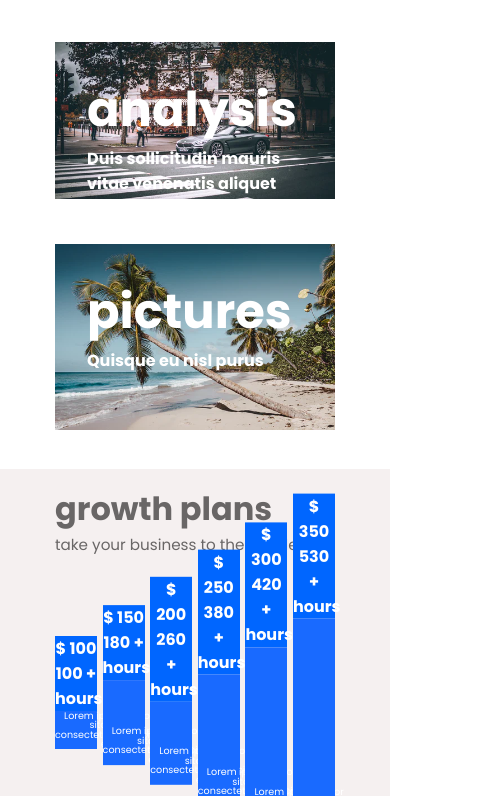
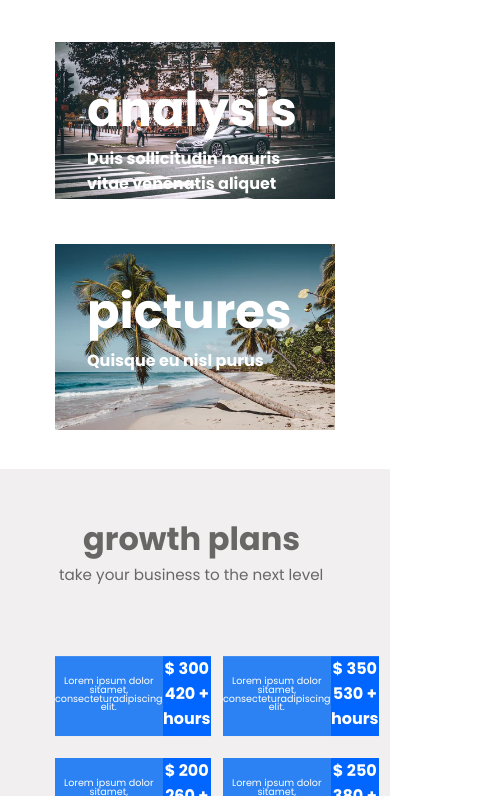
Before and after one commit to Arcanjo32cassiel/testeLayoutCodeby, a plain HTML site: page index.html in a window 390 px wide. Shown: the part 1204-2000 px from the top of the page, 498 px wide, since content can reach past the window. Drawn offline with Linux system fonts and the light colour scheme.

Commit message:
style mobile

```diff
--- a/index.html
+++ b/index.html
@@ -17,7 +17,7 @@
             <div class="header-content">
                 <img src="./img/Frame 2.png" alt="">
                 <h1>we have ideas to <br> growth your business</h1>
-                <a href="#">SEE NOW</a>
+                <a href="#" id="btnsee">SEE NOW</a>
             </div>
         </header>
         <main class="content">
@@ -69,61 +69,68 @@
         </main>
         <section class="plans">
             <div class="content-plans">
-                <h2>growth plans</h2>
-                <p id="ptop">take your business to the next level</p>
+                <div class="title-plans">
+                    <h2>growth plans</h2>
+                    <p id="ptop">take your business to the next level</p>
+                </div>
                 <div class="price-plans">
                     <div class="plan1 plan">
+                        <div class="descripition">
+                            <p> Lorem ipsum<br> dolor sitamet, consecteturadipiscing elit.</p>
+                        </div>
                         <div class="price">
                             $ 100 <br> 100 + hours
-                        </div>
-                        <div class="descripition">
-                            <p> Lorem ipsum dolor sitamet, consecteturadipiscing elit.</p>
                         </div>
                     </div>
 
                     <div class="plan2 plan">
+                        <div class="descripition">
+                            <p> Lorem ipsum dolor sitamet, consecteturadipiscing elit.</p>
+                        </div>
                         <div class="price">
                             $ 150 <br> 180 + hours
                         </div>
+
+                    </div>
+
+                    <div class="plan3 plan">
                         <div class="descripition">
                             <p> Lorem ipsum dolor sitamet, consecteturadipiscing elit.</p>
                         </div>
-                    </div>
-
-                    <div class="plan3 plan">
                         <div class="price">
                             $ 200 <br> 260 + hours
                         </div>
+
+                    </div>
+
+                    <div class="plan4 plan">
                         <div class="descripition">
                             <p> Lorem ipsum dolor sitamet, consecteturadipiscing elit.</p>
                         </div>
-                    </div>
-
-                    <div class="plan4 plan">
                         <div class="price">
                             $ 250 <br> 380 + hours
                         </div>
+
+                    </div>
+
+                    <div class="plan5 plan">
                         <div class="descripition">
                             <p> Lorem ipsum dolor sitamet, consecteturadipiscing elit.</p>
                         </div>
-                    </div>
-
-                    <div class="plan5 plan">
                         <div class="price">
                             $ 300 <br> 420 + hours
                         </div>
+
+                    </div>
+
+                    <div class="plan6 plan">
                         <div class="descripition">
                             <p> Lorem ipsum dolor sitamet, consecteturadipiscing elit.</p>
                         </div>
-                    </div>
-
-                    <div class="plan6 plan">
                         <div class="price">
                             $ 350 <br> 530 + hours
                         </div>
-                        <div class="descripition">
-                            <p> Lorem ipsum dolor sitamet, consecteturadipiscing elit.</p>
-                        </div>
+
                     </div>
 
                 </div>
--- a/plans.css
+++ b/plans.css
@@ -1,7 +1,18 @@
  /* =====Plans =====*/
 
  .plans {
-     background-color: #f5f0f0;
+     background-color: #f1efef;
+ }
+
+ .content-plans {
+     position: relative;
+     /* display: flex; */
+ }
+
+ .title-plans {
+     position: absolute;
+     /* align-self: flex-start; */
+     top: 2.9rem;
  }
 
  .plans h2 {
@@ -19,23 +30,30 @@
  .price-plans {
      display: flex;
      justify-content: space-between;
-     /* padding: 2rem 0; */
-     margin: 5rem 0 0;
+     margin: 2rem 0 2rem;
+     transform: rotateX(180deg);
+     transition: .3s;
  }
 
  .price-plans .plan {
      width: 15%;
      display: flex;
      flex-direction: column;
-     /* padding: .5rem; */
+     transition: .2s;
+ }
+
+ .price-plans .plan:hover {
+     transform: translateY(10px) scaleY(1.1);
+     /* transition: .2s ease-in-out; */
  }
 
  .descripition {
-     background-color: #196aff;
+     background-color: #2c82f3;
      display: flex;
      align-items: flex-end;
      text-align: center;
      color: white;
+     transform: rotateX(-180deg);
  }
 
  .price {
@@ -43,23 +61,21 @@
      color: white;
      font-weight: 600;
      text-align: center;
+     transform: rotateX(-180deg)
  }
 
  .descripition p {
-     line-height: .6rem;
+     line-height: .9em;
      align-self: flex-end;
+     margin-bottom: 1.5rem;
+     /*
+     text-align: center; */
  }
  /* ====PLAN1 ===== */
 
  .price-plans .plan1 {
      height: 7rem;
  }
- /* .price-plans .plan1 .price {
-     background-color: #0066ff;
-     color: white;
-     font-weight: 600;
-     text-align: center;
- } */
 
  .price-plans .plan1 .descripition {
      font-size: .6em;
@@ -69,14 +85,7 @@
 
  .price-plans .plan2 {
      height: 10rem;
-     transform: translateY(-1.93rem);
  }
- /* .price-plans .plan2 .price {
-     background-color: #0066ff;
-     color: white;
-     font-weight: 600;
-     text-align: center;
- } */
 
  .price-plans .plan2 .descripition {
      font-size: .6em;
@@ -86,14 +95,7 @@
 
  .price-plans .plan3 {
      height: 13rem;
-     transform: translateY(-3.7rem);
  }
- /* .price-plans .plan3 .price {
-     background-color: #0066ff;
-     color: white;
-     font-weight: 600;
-     text-align: center;
- } */
 
  .price-plans .plan3 .descripition {
      font-size: .6em;
@@ -103,14 +105,7 @@
 
  .price-plans .plan4 {
      height: 16rem;
-     transform: translateY(-5.4rem);
  }
- /* .price-plans .plan4 .price {
-     background-color: #0066ff;
-     color: white;
-     font-weight: 600;
-     text-align: center;
- } */
 
  .price-plans .plan4 .descripition {
      font-size: .6em;
@@ -120,7 +115,6 @@
 
  .price-plans .plan5 {
      height: 19rem;
-     transform: translateY(-7.1rem);
  }
 
  .price-plans .plan5 .descripition {
@@ -131,10 +125,37 @@
 
  .price-plans .plan6 {
      height: 22rem;
-     transform: translateY(-8.9rem);
  }
 
  .price-plans .plan6 .descripition {
      font-size: .6em;
      flex-basis: 85%;
  }
+
+ @media (max-width:722px) {
+     .price-plans {
+         flex-wrap: wrap;
+         margin-top: 10rem;
+     }
+     .content-plans {
+         display: flex;
+         justify-content: center;
+     }
+     .price-plans .plan:hover {
+         transform: scaleY(1.1);
+         /* transition: .2s ease-in-out; */
+     }
+     .content-plans .title-plans {
+         display: flex;
+         flex-direction: column;
+         align-items: center;
+         justify-content: center;
+     }
+     .price-plans .plan {
+         width: 40%;
+         height: 5rem;
+         display: flex;
+         margin: 0.7rem 0;
+         flex-direction: row;
+     }
+ }
--- a/style.css
+++ b/style.css
@@ -105,6 +105,8 @@
 .categories-child {
     transition: 2s;
 }
+
+
 /*==== nature ===== */
 
 .categories .nature {
@@ -120,6 +122,8 @@
     margin: 2rem;
     color: white;
 }
+
+
 /*==== daily ===== */
 
 .categories .daily {
@@ -135,6 +139,8 @@
     margin: 2rem;
     color: white;
 }
+
+
 /*==== together ===== */
 
 .categories .together {
@@ -150,6 +156,8 @@
     margin: 2rem;
     color: white;
 }
+
+
 /*==== analysis ===== */
 
 .categories .analysis {
@@ -172,6 +180,8 @@
 .info-analysis p {
     text-align: right;
 }
+
+
 /*==== Pictures ===== */
 
 .categories .pictures {
@@ -186,7 +196,16 @@
     margin: 2rem;
     color: white;
 }
+
+
 /* Responsive Mobile */
+
+@media (max-width:834px) {
+    #btnsee {
+        position: absolute;
+        right: -12rem;
+    }
+}
 
 @media (max-width:940px) {
     .categories {
@@ -205,7 +224,6 @@
     }
     .info-analysis {
         position: absolute;
-            /* margin: 0; */
         color: white;
         left: 0;
         align-self: flex-start;
```
Lines whose indentation alone changed are shown as unchanged.
